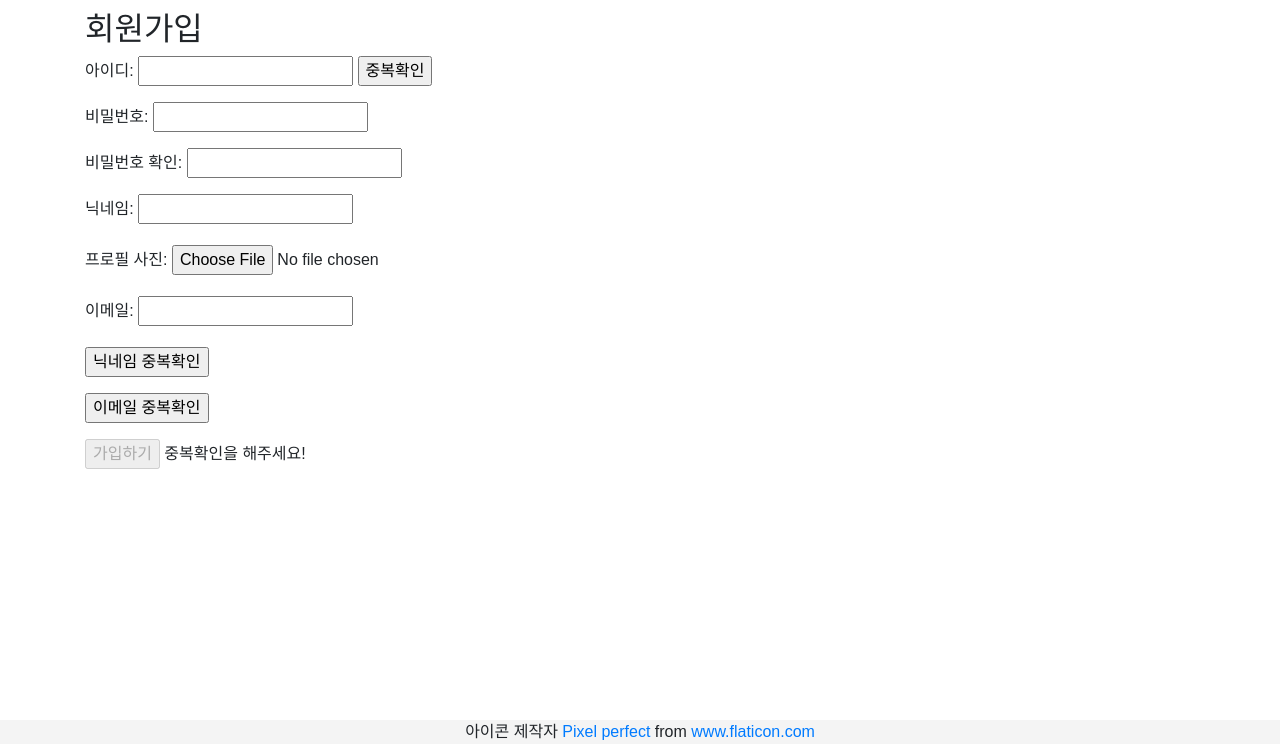
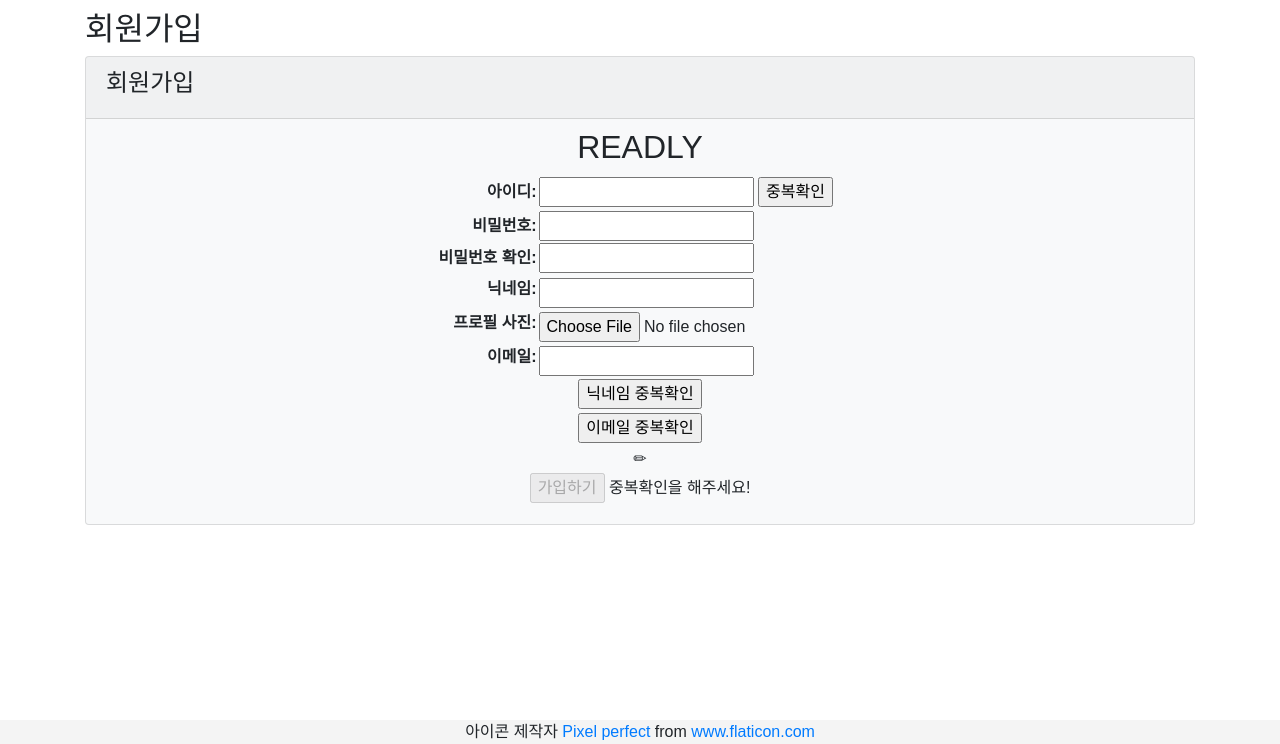
Before and after one commit to lunevilia/marketing, a Django app: page /account/signup/ in a window 1280 px wide. Shown: the part 56-800 px from the top of the page. Run offline with Django 3.2, Linux system fonts and the light colour scheme; data that the repository does not hold is empty; some libraries are stand-ins or nearby versions.

Commit message:
회원가입 html 디자인 수정

```diff
--- a/account/templates/signup.html
+++ b/account/templates/signup.html
@@ -91,20 +91,61 @@
     });
     }
 </script>
+<style>
+th {
+    text-align: right;
+}
+</style>
+<div class="card bg-light mb-3">
+    <div class="card-header"><h4>회원가입</h4></div>
+    <div class="card-body">
+        <form enctype="multipart/form-data" action="{% url 'account:signup' %}" method="post">
+            {% csrf_token %}
+            <table style="margin:auto; margin-bottom: 10px;">
+                <tr>
+                    <td style="text-align: center;" colspan="2"><h2>READLY</h2></td>
+                </tr>
+                <tr>
+                    <td style="text-align: right;"><b>아이디:</b></td><td><input id="username_id" name="username_id" type="text" onchange="rematch(this.id)" required> <input type="button" value="중복확인" onclick="overlap($('#username_id').val(), 'username');"> </td>
+                </tr>
+                <tr>
+                    <td style="text-align: center;" colspan="2"><span id="username_check"></span></td>
+                </tr>
+                <tr>
+                    <td style="text-align: right;"><b>비밀번호:</b></td><td><input name="password1" type="password" required></td>
+                </tr>
+                <tr>
+                    <td style="text-align: right;"><b>비밀번호 확인:</b></td><td><input name="password2" type="password" required></td>
+                </tr>
+                <tr>
+                    <td colspan="2">{{ form.as_table }}</td>
+                </tr>
+                <tr>
+                    <td style="text-align: center;" colspan="2"><input type="button" value="닉네임 중복확인" onclick="overlap($('#nickname_id').val(), 'nickname');"></td>
+                </tr>
+                <tr>
+                    <td style="text-align: center;" colspan="2"><span id="nickname_check"></span></td>
+                </tr>
+                <tr>
+                    <td style="text-align: center;" colspan="2"><input type="button" value="이메일 중복확인" onclick="overlap($('#email_id').val(), 'email');"></td>
+                </tr>
+                <tr>
+                    <td style="text-align: center;" colspan="2"><span id="email_check"></span></td>
+                </tr>
+                <tr>
+                    <td style="text-align: center;" colspan="2"><span>✏</span></td>
+                </tr>
+                <tr>
+                    <td style="text-align: center;" colspan="2"><input id="user_submit" type="submit" value="가입하기" disabled> <span id="overlap_id">중복확인을 해주세요!</span></td>
+                </tr>
+                <tr>
+                    <td style="text-align: center;" colspan="2"><span>{{error}}</span></td>
+                </tr>
+            </table>
+        </form>
+    </div>
+</div>
 
-<form enctype="multipart/form-data" action="{% url 'account:signup' %}" method="post">
-    {% csrf_token %}
-    <p>아이디: <input id="username_id" name="username_id" type="text" onchange="rematch(this.id)" required> <input type="button" value="중복확인" onclick="overlap($('#username_id').val(), 'username');"> </p>
-    <p id="username_check"></p>
-    <p>비밀번호: <input name="password1" type="password" required></p>
-    <p>비밀번호 확인: <input name="password2" type="password" required></p>
-    {{ form.as_p }}
-    <p><input type="button" value="닉네임 중복확인" onclick="overlap($('#nickname_id').val(), 'nickname');"></p>
-    <p id="nickname_check"></p>
-    <p><input type="button" value="이메일 중복확인" onclick="overlap($('#email_id').val(), 'email');"></p>
-    <p id="email_check"></p>
-    <p><input id="user_submit" type="submit" value="가입하기" disabled> <span id="overlap_id">중복확인을 해주세요!</span></p>
-    <p>{{error}}</p>
-</form>
+
 
 {% endblock %}
--- a/formstudy/templates/layer.html
+++ b/formstudy/templates/layer.html
@@ -253,7 +253,7 @@ var alarm_status = true;
                 {% endif %}
               </ul>
               {% if user.is_authenticated %}
-              <div class="dropdown">
+              <div style="margin:10px" class="dropdown">
               <span id="notice" data-toggle="dropdown" aria-haspopup="true" aria-expanded="false" onclick="notice_ajax()">{{user|alert_checking:user.profile.Name|safe}}</span>
               <div style="padding:20px;" class="dropdown-menu alert-warning" aria-labelledby="notice" id="notice_result"></div>
               </div>
```
